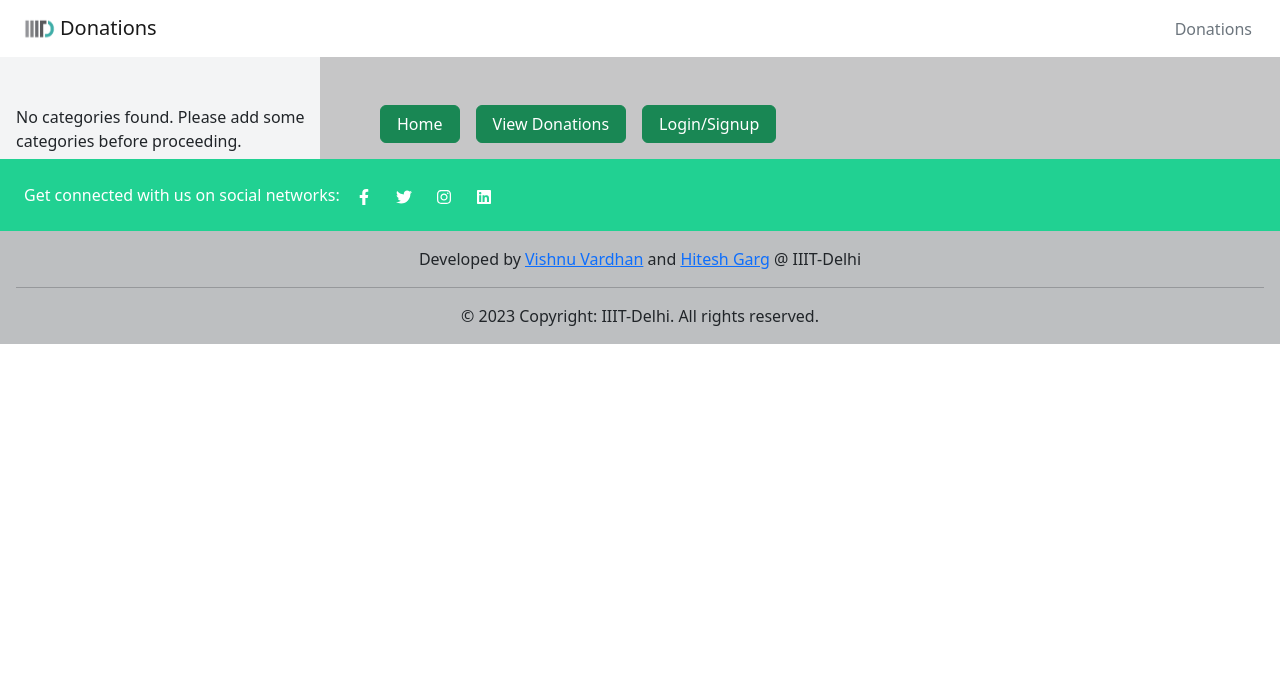
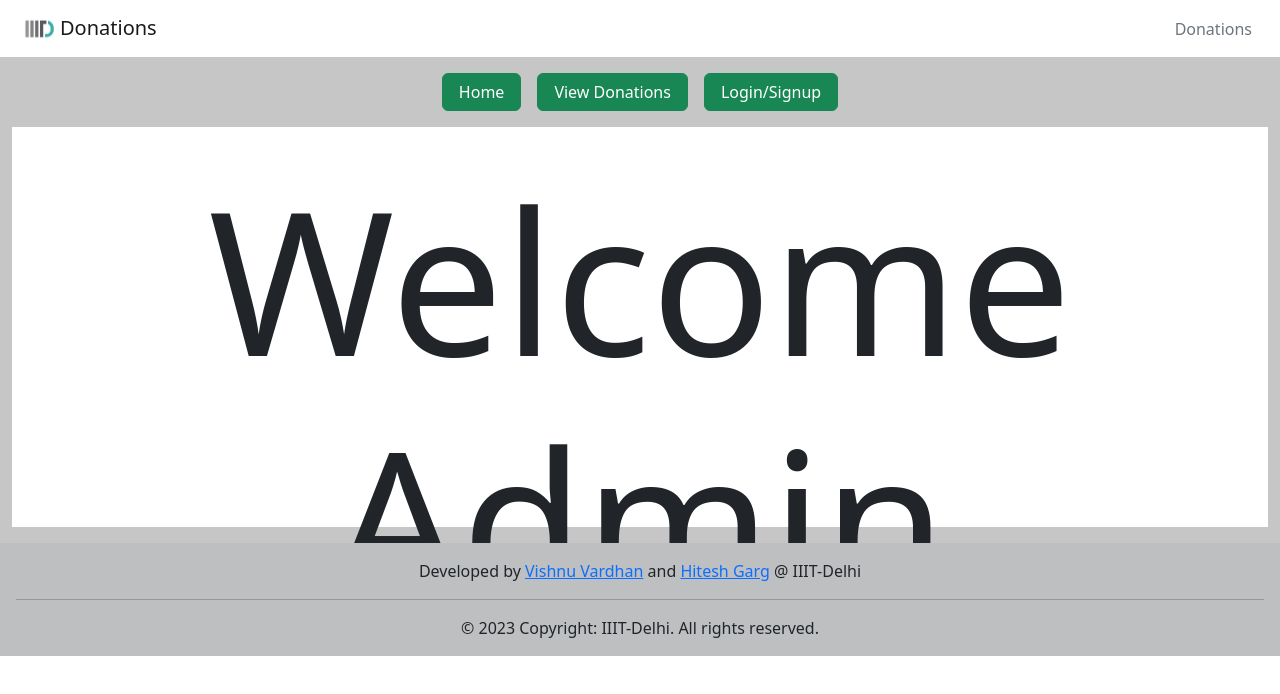
Before and after one commit to hitesh19426/Donation-site-IIITD, a Next.js app: page /admin in a window 1280 px wide. Shown: the top 694 px of the page. Built offline with nearby package versions, Linux system fonts and the light colour scheme; no server answers; the database is empty.

Commit message:
Final Push

```diff
--- /dev/null
+++ b/components/AdminLayout.js
@@ -0,0 +1,68 @@
+import Head from "next/head";
+import Footer from "./Footer";
+import styles from "@/styles/Page.module.css";
+import Header from "./Header";
+
+import React, { useState } from "react";
+import { useSession, signIn, signOut, SessionProvider } from "next-auth/react";
+import Link from "next/link";
+
+function AdminLayout({ children }) {
+  const { data: session } = useSession();
+  return (
+    <>
+      <Head>
+        <title>Donations IIITD</title>
+        <meta name="description" content="Generated by create next app" />
+        <meta name="viewport" content="width=device-width, initial-scale=1" />
+        <link rel="icon" href="/logo.png" />
+      </Head>
+
+      <Header/>
+
+      <div className={`container-fluid ${styles.background} `}>
+        <div className="row flex"  >
+          <div
+            // className={`col-sm-12 col-md-9 col-xl-9 py-3 pt-5 ${styles.main}`}
+            className={`py-3 pt-3 ${styles.main}`}
+          >
+
+
+            <div className="d-flex mx-7 pb-3" style={{alignItems: "center", justifyContent: "center"}}>
+              <Link href={`/admin/home`} className="btn btn-success me-3 px-3">
+                Home
+              </Link>
+              <Link href={`/admin/donations`} className="btn btn-success me-3 px-3">
+                View Donations
+              </Link>
+              {session ? (
+                <div
+                  className="btn btn-success px-3"
+                  aria-current="page"
+                  onClick={() => signOut({ callbackUrl: "/" })}
+                >
+                  Logout
+                </div>
+              ) : (
+                <div
+                  className="btn btn-success px-3"
+                  aria-current="page"
+                  onClick={() => signIn()}
+                >
+                  Login/Signup
+                </div>
+              )}
+            </div>
+
+            {children}
+
+          </div>
+        </div>
+      </div>
+
+      <Footer />
+    </>
+  );
+}
+
+export default AdminLayout;
--- a/components/Footer.js
+++ b/components/Footer.js
@@ -5,10 +5,10 @@ import { FaFacebookF, FaTwitter, FaInstagram, FaLinkedin } from "react-icons/fa"
 export default function Footer() {
   return (
     <footer
-      className="text-center text-lg-start text-dark"
-      style={{backgroundColor: "#ECEFF1"}}
+      className="text-center text-lg-start text-dark mb-0"
+      style={{backgroundColor: "#ECEFF1", position: "relative", bottom: "0", width: "100%"}}
     >
-      <section
+      {/* <section
         className="d-flex justify-content-start p-4 text-white"
         style={{backgroundColor: "#21D192"}}
       >
@@ -30,9 +30,9 @@ export default function Footer() {
             <FaLinkedin />
           </Link>
         </div>
-      </section>
+      </section> */}
 
-      <div className="text-center p-3" style={{backgroundColor: "rgba(0, 0, 0, 0.2)"}}>
+      <div className="text-center p-3" style={{backgroundColor: "rgba(0, 0.8, 1, 0.2)"}}>
         Developed by <Link href="https://github.com/V15hnu24">Vishnu Vardhan</Link> and <Link href="https://github.com/hitesh19426">Hitesh Garg</Link> @ IIIT-Delhi
         <hr></hr>
         {/* <br></br> */}
--- a/components/Layout.js
+++ b/components/Layout.js
@@ -23,8 +23,7 @@ function Layout({ children }) {
             <SideBar />
           </div>
           <div
-            className={`col-sm-12 col-md-9 col-xl-9 py-3 pt-5 ${styles.main}`}
-          >
+            className={`col-sm-12 col-md-9 col-xl-9 py-3 pt-5 ${styles.main}`}>
             {children}
           </div>
         </div>
--- a/pages/_app.js
+++ b/pages/_app.js
@@ -1,15 +1,20 @@
 // Bootstrap CSS
 import "bootstrap/dist/css/bootstrap.min.css";
 
-// import '@/styles/globals.css'
 import { useEffect } from "react";
 import Layout from "@/components/Layout";
 import {SessionProvider} from 'next-auth/react'
+import { getSession } from "next-auth/react";
+
 
 export default function App({ Component, pageProps: {session, ...pageProps} }) {
   useEffect(() => {
     require("bootstrap/dist/js/bootstrap.bundle.min.js");
   }, []);
+
+  if(Component.getLayout){
+    return Component.getLayout(<Component {...pageProps} />)
+  }
 
   return (
     <SessionProvider session={session} >
--- a/pages/admin/index.js
+++ b/pages/admin/index.js
@@ -1,36 +1,22 @@
 import React, { useState } from "react";
-import { useSession, signIn, signOut } from "next-auth/react";
+import { useSession, signIn, signOut, SessionProvider } from "next-auth/react";
 import Link from "next/link";
+import AdminLayout from "@/components/AdminLayout";
+
 
 const AdminPage = ({}) => {
   const { data: session } = useSession();
 
   return (
-    <div className="d-flex mx-5">
-      <Link href={`/admin/home`} className="btn btn-success me-3 px-3">
-        Home
-      </Link>
-      <Link href={`/admin/donations`} className="btn btn-success me-3 px-3">
-        View Donations
-      </Link>
-      {session ? (
-        <div
-          className="btn btn-success px-3"
-          aria-current="page"
-          onClick={() => signOut({ callbackUrl: "/" })}
-        >
-          Logout
+    <>
+
+      <section className=" py-3 pt-3 " style={{width: "100%", height: "400px", background: "white"}}>
+        <div className="container-fluid pt-3">
+          <h1 style={{textAlign:"center", fontFamily: "sans", fontSize: "200px"}}>Welcome Admin</h1>
         </div>
-      ) : (
-        <div
-          className="btn btn-success px-3"
-          aria-current="page"
-          onClick={() => signIn()}
-        >
-          Login/Signup
-        </div>
-      )}
-    </div>
+
+      </section>
+    </>
   );
 };
 
@@ -41,3 +27,16 @@ export async function getServerSideProps({ req }) {
 }
 
 export default AdminPage;
+
+
+AdminPage.getLayout = function getLayout(page) {
+  return (
+    <>
+    <SessionProvider session={page.props.session}>
+      <AdminLayout>
+        {page}
+        </AdminLayout>
+    </SessionProvider>
+    </>
+  );
+};
--- a/pages/api/admin/login.js
+++ b/pages/api/admin/login.js
@@ -8,7 +8,7 @@ export default async function handler(req, res) {
     if (req.method === 'POST') {
       // Process a POST request
         const salt = genSaltSync(10);
-        const hash = hashSync("password.admin@WebAdmin", salt);
+        const hash = hashSync(process.env.password, salt);
 
         // console.log(hash);
         const secret = process.env.secret;
```
Also changed, not shown: pages/admin/addCategory.js (+18 -0 lines), pages/admin/donations.js (+16 -0 lines), pages/admin/editCategory/[id].js (+20 -0 lines), pages/admin/home.js (+18 -0 lines).
